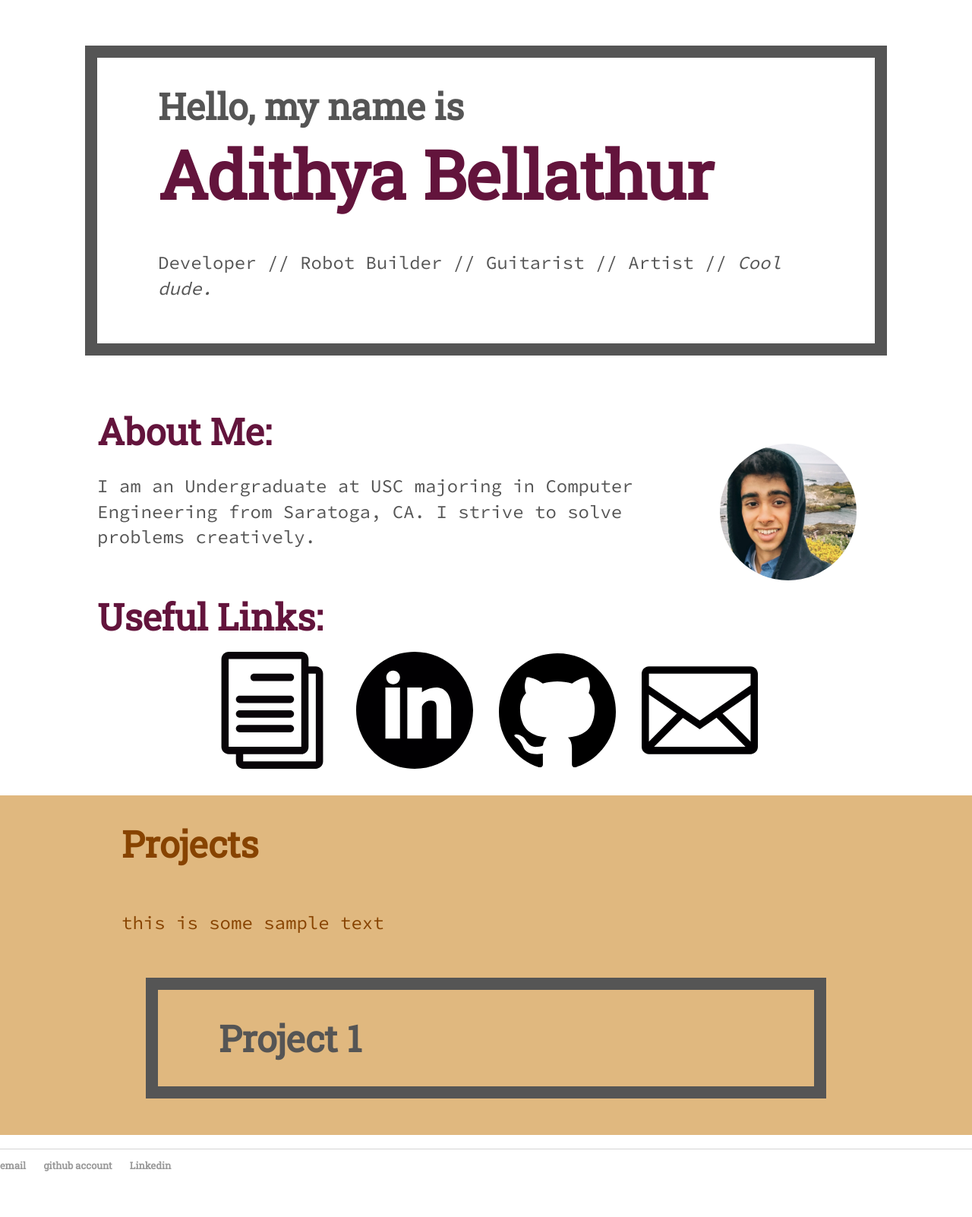
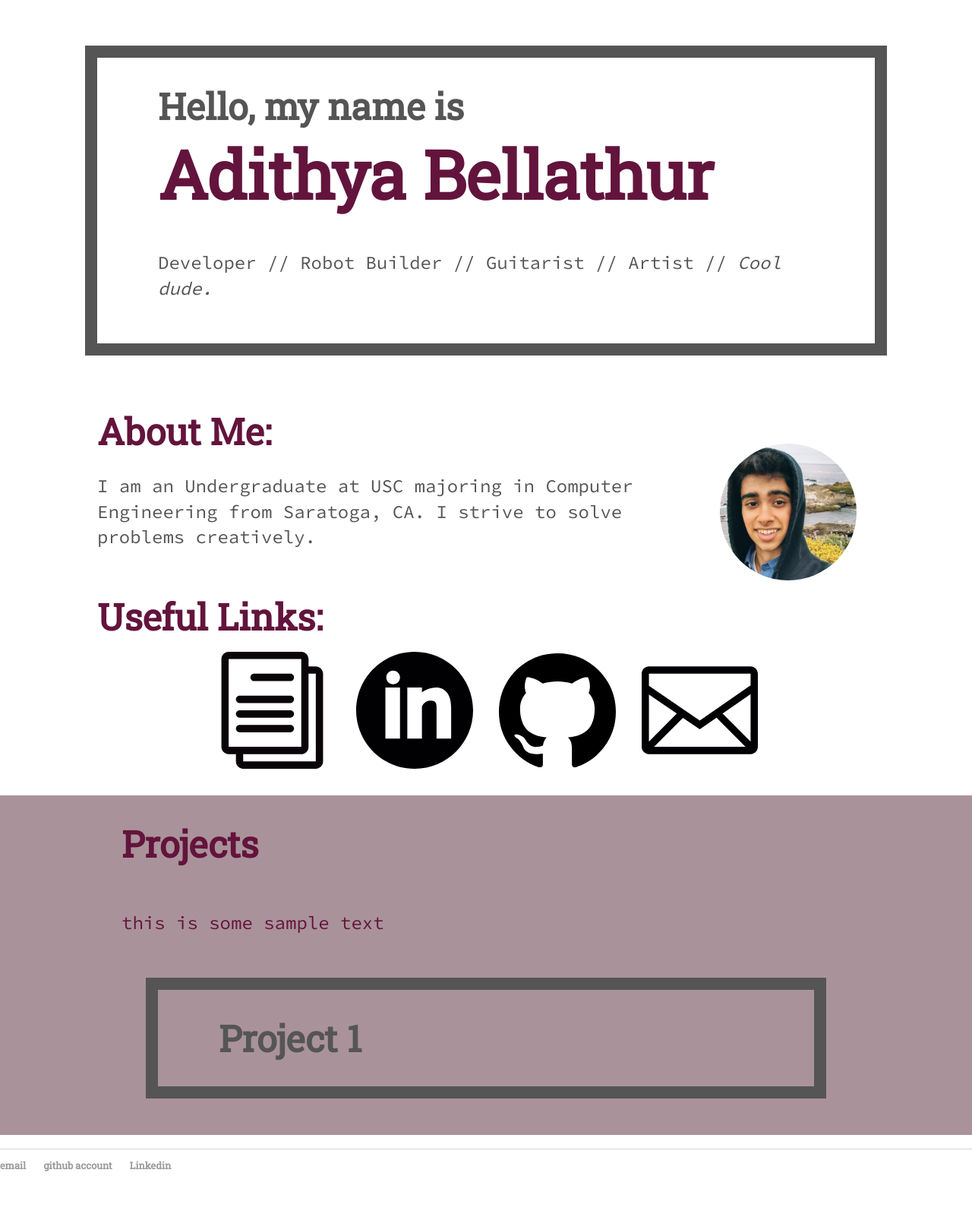
Before and after one commit to adibellathur/adibellathur.github.io, a Jekyll site: the page built from index.html, in a window 1280 px wide. Shown: the whole page at 76% size. Built offline with Jekyll 4.4.1, drawn with Linux system fonts in a browser that asks for light colours.

Commit message:
back to maroon

```diff
--- a/css/main.css
+++ b/css/main.css
@@ -67,7 +67,7 @@ ul.posts li {
     list-style: none;
 }
 .theme-color {
-	background: #e0b87f;
+	background: #aa929a;
 	padding: 2em 5em;
 }
 .text-field {
@@ -83,6 +83,6 @@ ul.posts li {
 	padding: 1em;
 }
 .white {
-	color: #874300;
+	color: #63143C;
 	padding: inherit;
 }
```
